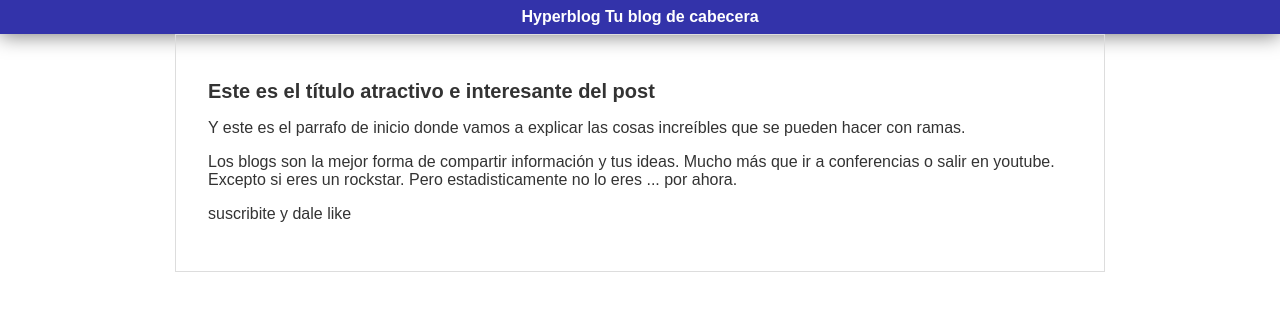
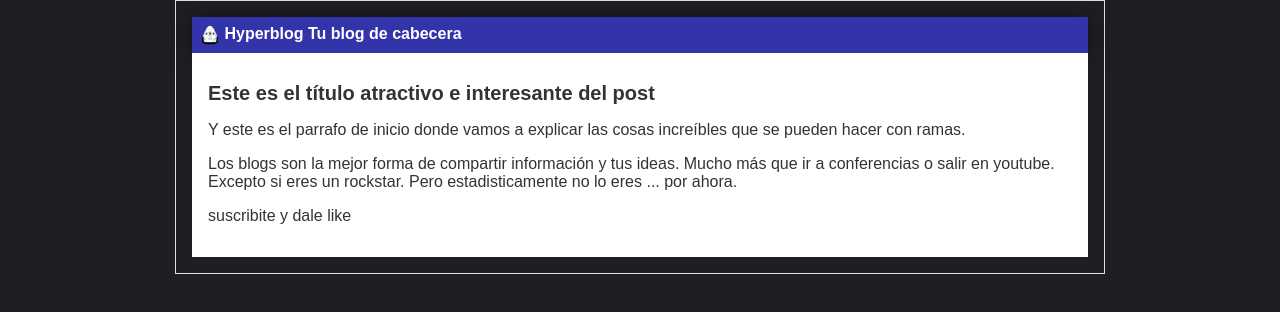
Before and after one commit to RobertoVizcarra13/hyperblog, a plain HTML site: page index.html in a window 1280 px wide. Drawn offline with Linux system fonts and the light colour scheme.

Commit message:
Color de fondo, logo nuevo y mejor color de header

```diff
--- a/css/estilos.css
+++ b/css/estilos.css
@@ -1,4 +1,5 @@
 body{
+    background: #1e1f24;
     color: #333;
     text-align: center;
     font-family: Arial, Helvetica, sans-serif;
@@ -14,6 +15,11 @@ body{
     font-weight: bold;
     margin: 0;
     padding: 0.5em;
+}
+
+#cabecera #logo{
+    width: 20px;
+    vertical-align: middle;
 }
 
 #cabecera #timeline{
@@ -35,5 +41,6 @@ body{
 }
 
 #post{
+    background: white;
     padding: 1em;
 }
--- a/index.html
+++ b/index.html
@@ -8,11 +8,12 @@
     <title>Bienvenido a HyperBlog2.0</title>
 </head>
 <body>
-    <div id="cabecera">
-        Hyperblog
-        <span id="tagline">Tu blog de cabecera</span>
-    </div>
     <div id="container">
+        <div id="cabecera">
+            <img id="logo" src="images/dragon.png" alt="logo">
+            Hyperblog
+            <span id="tagline">Tu blog de cabecera</span>
+        </div>
         <div id="post">
             <h1>Este es el título atractivo e interesante del post</h1>
             <p>
```
